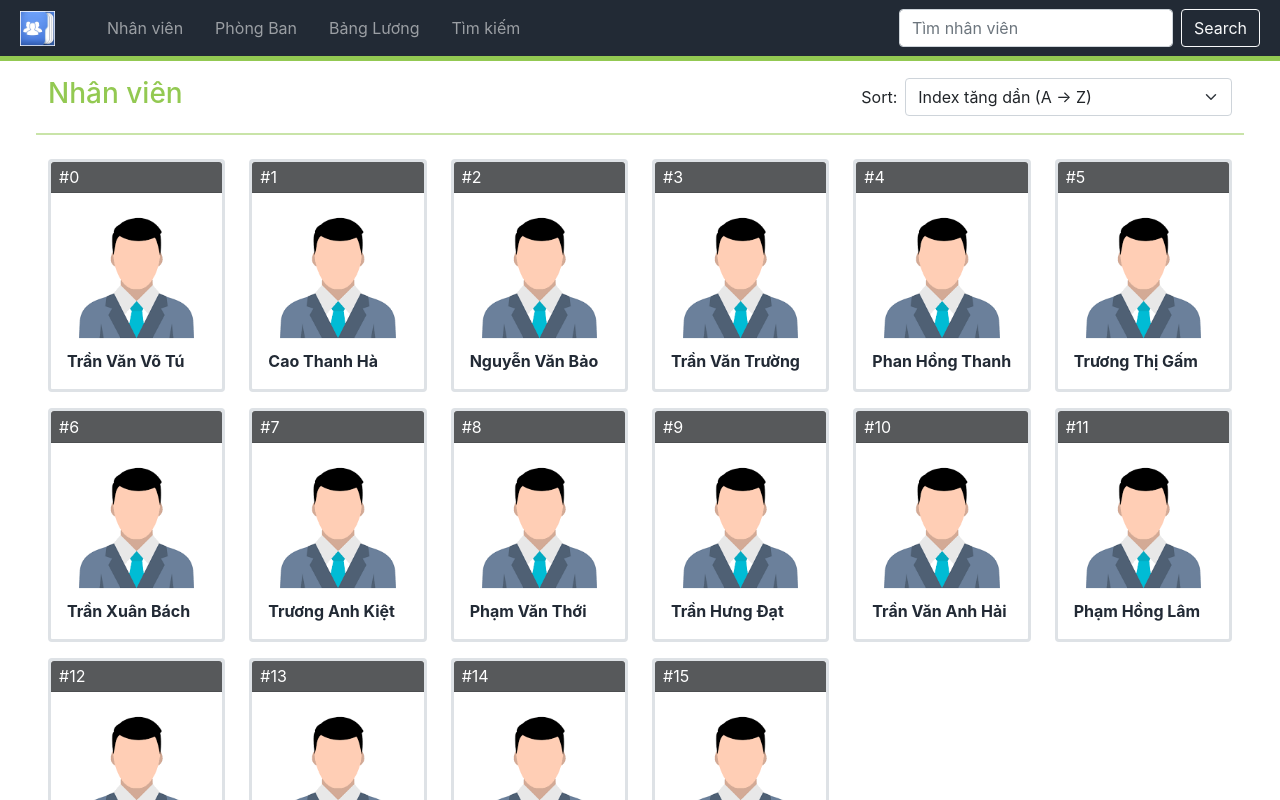
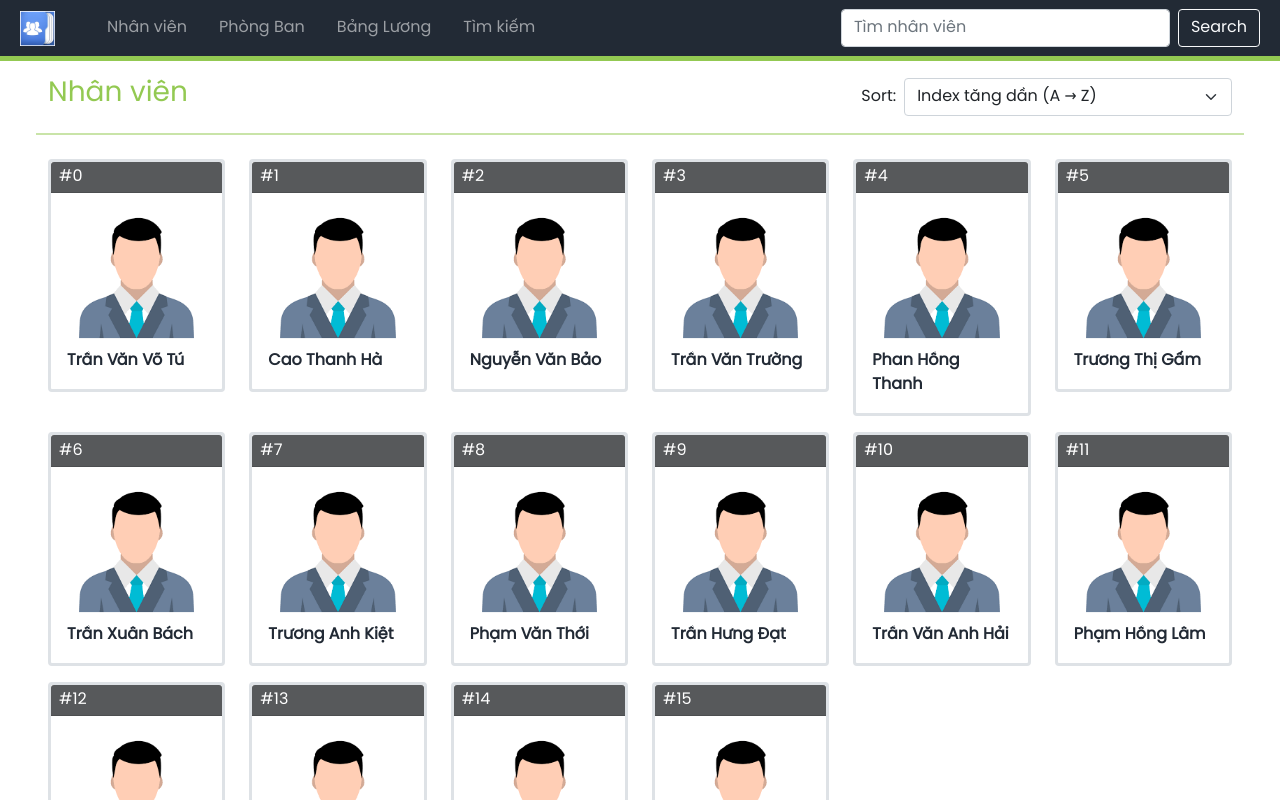
Before and after one commit to victhangnguyen/RJS101x_ASM_thangncfx16840, a React (Create React App) app: page / in a window 1280 px wide. Shown: the top 800 px of the page. Built offline with nearby package versions, Linux system fonts and the light colour scheme.

Commit message:
updating Font offline

```diff
--- a/src/App.css
+++ b/src/App.css
@@ -3,6 +3,18 @@
   --color-main-2: #c3f27e;
   --color-dark: #222a35;
   --color-dark-2: #57595b;
+}
+
+@font-face {
+  font-family: 'SVN-Poppins';
+  src: url('../public/assets/fonts/SVN-Poppins-Regular.ttf') format('truetype');
+  font-weight: 500;
+  font-style: normal;
+  font-display: swap;
+}
+
+* {
+  font-family: 'SVN-Poppins', Segoe UI, Tahoma, Geneva, Verdana, sans-serif;
 }
 
 img,
```
Also changed, not shown: public/assets/fonts/SVN-Poppins-Regular.ttf (added), src/components/DepartmentComponent.js (indentation only).
